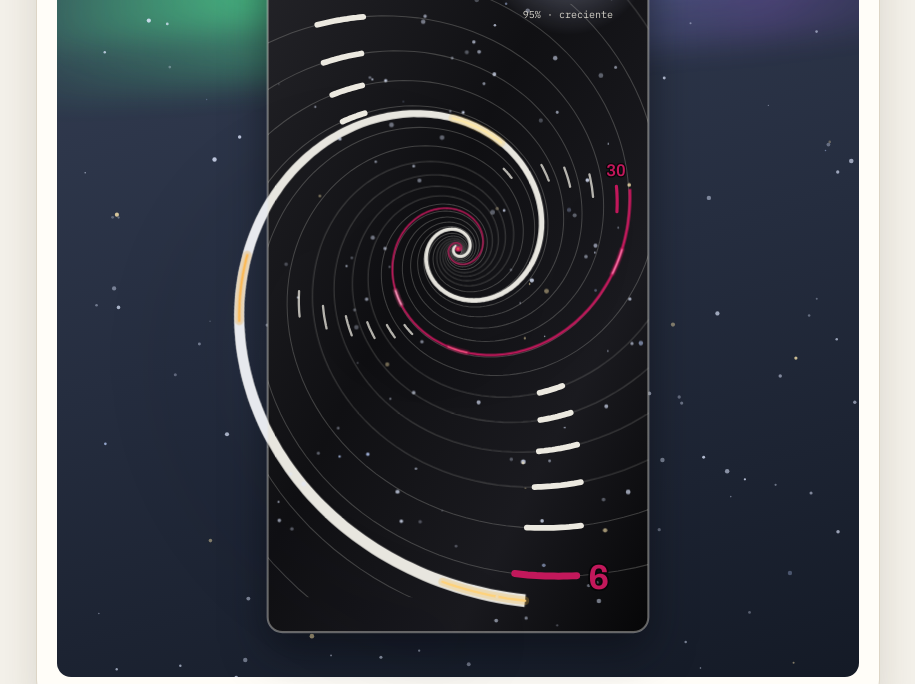
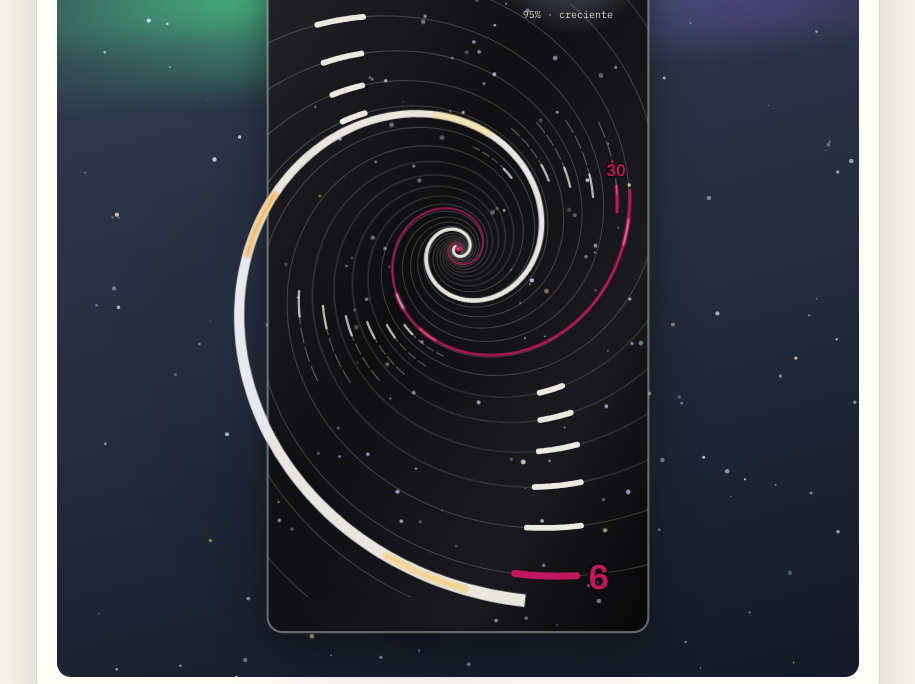
Before and after one commit to lcorito-oss/Fibonacci_Clocks, a plain HTML site: page index.html in a window 1280 px wide. Shown: the part 239-923 px from the top of the page, without its empty margins (182-1097 px from the left). Drawn offline with Linux system fonts and the light colour scheme; animation ran at ten frames a second.

Commit message:
Destello al chocar, gravedad suave en las líneas que rebotan y rayitas de cada minuto entre las marcas de 5; caché v13

```diff
--- a/assets/sw.js
+++ b/assets/sw.js
@@ -1,7 +1,7 @@
 /* Reloj de Fibonacci — service worker: guarda la página, sus iconos y
    la foto de la Luna para que el reloj abra sin conexión tras la
    primera visita, ya instalado o en el navegador. */
-var CACHE = "reloj-fibonacci-v11";
+var CACHE = "reloj-fibonacci-v13";
 var INDEX = "../index.html";
 var PRECACHE = [
   "../index.html",
--- a/index.html
+++ b/index.html
@@ -341,6 +341,10 @@
       .min-tick { fill: none; stroke: var(--p-tick); stroke-width: 2.2; stroke-linecap: round; opacity: 0.75; }
       .min-num.on { display: inline; fill: var(--p-hl); }
       .min-tick.on { stroke: var(--p-hl); stroke-width: 3; opacity: 1; }
+      /* Rayitas de cada minuto entre las marcas de 5: más chicas y
+         tenues, para contar el minuto exacto entre dos arcos. */
+      .min-tick-sub { fill: none; stroke: var(--p-tick); stroke-width: 1.1; stroke-linecap: round; opacity: 0.35; }
+      .min-tick-sub.on { stroke: var(--p-hl); stroke-width: 1.8; opacity: 1; }
       .plate-nums { transition: opacity 0.3s ease; }
       .hide-nums .plate-nums { opacity: 0; }
       .plate-num {
@@ -729,6 +733,10 @@
           { len: 24, s: 700, v: 280, c: "#ffa8c8", g: "#d14d7e" }
         ];
         var bouncersH = [], bouncersM = [];
+        // Gravedad suave dentro de la espiral (unidades de pathLength
+        // por segundo al cuadrado, hacia el centro): al subir se frena
+        // y al bajar acelera un poquito.
+        var GRAV = 18;
         var SP_A = 5.36, SP_B = -0.0053468; // espiral áurea: el radio crece ×φ cada 90° (~2.5 vueltas visibles)
         var PHI = { 1: 60, 2: 64, 3: 68, 4: 72, 5: 76, 6: 80,
                     7: -124, 8: -120, 9: -116, 10: -112, 11: -108, 12: -104 };
@@ -856,7 +864,7 @@
           BOUNCE_H.forEach(function (b) {
             var els = [];
             [spiralEl, spiralEl2].forEach(function (g) {
-              [["flow-glow flow-glow-h", b.g], ["flow flow-h", b.c]].forEach(function (cc) {
+              [["flow-glow flow-glow-h", b.g, 8, 0.28], ["flow flow-h", b.c, 2.2, 1]].forEach(function (cc) {
                 var fp = document.createElementNS(NS, "path");
                 fp.setAttribute("d", cl);
                 fp.setAttribute("pathLength", "1000");
@@ -865,10 +873,10 @@
                 fp.setAttribute("stroke-dasharray", b.len + " 1000");
                 fp.setAttribute("stroke-dashoffset", String(-b.s));
                 g.appendChild(fp);
-                els.push(fp);
+                els.push({ el: fp, w: cc[2], o: cc[3] });
               });
             });
-            bouncersH.push({ els: els, len: b.len, s: b.s, v: b.v });
+            bouncersH.push({ els: els, len: b.len, s: b.s, v: b.v, flash: 0 });
           });
           // Las 12 espirales de las horas, grabadas, como en la imagen
           // de referencia: la misma curva logarítmica de la espiral
@@ -1199,7 +1207,7 @@
         // la derecha y 35-60 a la izquierda, con marquitas cortas que son
         // tramos exactos de una segunda espiral, fina y roja, que gira una
         // vuelta por hora (el minutero). El minuto en curso se resalta.
-        var minNumEls = {}, minTickEls = {};
+        var minNumEls = {}, minTickEls = {}, minSubEls = {};
         function markMinute(deg) {
           var m = (((deg % 360) + 360) % 360) / 6, j = Math.floor(m / 5) || 12;
           for (var k = 1; k <= 12; k++) {
@@ -1207,6 +1215,9 @@
             minNumEls[k].classList.toggle("on", k === j);
             minTickEls[k].classList.toggle("on", k === j);
           }
+          // La rayita del minuto exacto en curso también se enciende.
+          var mm = Math.floor(m) % 60, s;
+          for (s in minSubEls) minSubEls[s].classList.toggle("on", Number(s) === mm);
         }
         (function buildMinuteScale() {
           var NS2 = "http://www.w3.org/2000/svg", numsG = document.getElementById("plateNums");
@@ -1224,6 +1235,20 @@
             var tk = document.createElementNS(NS2, "path");
             tk.setAttribute("d", td); tk.setAttribute("class", "min-tick");
             numsG.appendChild(tk); minTickEls[j] = tk;
+            // Rayitas de cada minuto entre esta marca de 5 y la
+            // siguiente: más chicas y tenues, para contar el minuto
+            // exacto entre dos arcos (6° de espiral por minuto).
+            for (var k = 1; k <= 4; k++) {
+              var t0 = th - 6 * k, Ls1 = Ls * 0.55, td1 = "";
+              for (var i1 = 0; i1 <= 6; i1++) {
+                var q1 = spm(t0 - (Ls1 / K) * (1 - i1 / 6));
+                td1 += (i1 ? "L" : "M") + q1.x.toFixed(1) + " " + q1.y.toFixed(1);
+              }
+              var ts = document.createElementNS(NS2, "path");
+              ts.setAttribute("d", td1); ts.setAttribute("class", "min-tick-sub");
+              numsG.appendChild(ts);
+              minSubEls[(5 * j + k) % 60] = ts;
+            }
             var e1 = spm(th), e0 = spm(th - Ls / K);
             var far = Math.abs(e1.y - CENTER.y) > Math.abs(e0.y - CENTER.y) ? e1 : e0, near = far === e1 ? e0 : e1;
             var vx = far.x - near.x, vy = far.y - near.y, vl = Math.hypot(vx, vy) || 1;
@@ -1255,7 +1280,7 @@
           // Tres líneas que rebotan en la espiral del minutero.
           BOUNCE_M.forEach(function (b) {
             var els = [];
-            [["flow-glow flow-glow-m", b.g], ["flow flow-m", b.c]].forEach(function (cc) {
+            [["flow-glow flow-glow-m", b.g, 5, 0.4], ["flow flow-m", b.c, 1.4, 1]].forEach(function (cc) {
               var fp = document.createElementNS(NS2, "path");
               fp.setAttribute("d", mc);
               fp.setAttribute("pathLength", "1000");
@@ -1264,9 +1289,9 @@
               fp.setAttribute("stroke-dasharray", b.len + " 1000");
               fp.setAttribute("stroke-dashoffset", String(-b.s));
               handMinute.appendChild(fp);
-              els.push(fp);
+              els.push({ el: fp, w: cc[2], o: cc[3] });
             });
-            bouncersM.push({ els: els, len: b.len, s: b.s, v: b.v });
+            bouncersM.push({ els: els, len: b.len, s: b.s, v: b.v, flash: 0 });
           });
         })();
 
@@ -1490,35 +1515,64 @@
 
         // Anima las líneas que rebotan dentro de las espirales.
         function stepBouncers(list, dt) {
-          var i, j, e, b, a, c, ca, cc, overlap, tmp, dir, da, off;
+          var i, j, e, b, a, c, ca, cc, overlap, tmp, dir, da, off, fw, item;
+          var minA, maxA, minC, maxC, wantA, wantC, pushC, newA, newC;
           for (i = 0; i < list.length; i++) {
             b = list[i];
+            // Gravedad: al subir (v < 0) se frena, al bajar (v > 0)
+            // acelera un poquito.
+            b.v += GRAV * dt;
             b.s += b.v * dt;
             if (b.s < 0) { b.s = 0; b.v = Math.abs(b.v); }
             if (b.s + b.len > 1000) { b.s = 1000 - b.len; b.v = -Math.abs(b.v); }
+            // El destello del choque se apaga poco a poco.
+            if (b.flash > 0) b.flash = Math.max(0, b.flash - dt / 0.35);
           }
           // Choque entre dos líneas: intercambian velocidades (como dos
-          // bolas iguales) y se separan para no quedarse pegadas.
+          // bolas iguales) y se separan para no quedarse pegadas; además
+          // les queda un destello breve. Si una queda pegada a un
+          // extremo, la otra se aparta todo lo que falta. Se repasa dos
+          // veces por si al separar una pareja se junta otra; en el
+          // repaso solo se separan, sin volver a intercambiar velocidades.
+          var pass, any;
+          for (pass = 0; pass < 2; pass++) {
+            any = false;
             for (i = 0; i < list.length; i++) {
               for (j = i + 1; j < list.length; j++) {
                 a = list[i]; c = list[j];
                 ca = a.s + a.len / 2; cc = c.s + c.len / 2;
                 overlap = (a.len + c.len) / 2 - Math.abs(ca - cc);
                 if (overlap > 0) {
+                  any = true;
+                  if (pass === 0) {
                     tmp = a.v; a.v = c.v; c.v = tmp;
+                    a.flash = 1; c.flash = 1;
+                  }
                   dir = cc >= ca ? 1 : -1;
-                ca -= dir * overlap / 2; cc += dir * overlap / 2;
-                a.s = Math.max(0, Math.min(1000 - a.len, ca - a.len / 2));
-                c.s = Math.max(0, Math.min(1000 - c.len, cc - c.len / 2));
-              }
-            }
+                  minA = a.len / 2; maxA = 1000 - a.len / 2;
+                  minC = c.len / 2; maxC = 1000 - c.len / 2;
+                  wantA = ca - dir * overlap / 2; wantC = cc + dir * overlap / 2;
+                  newA = Math.max(minA, Math.min(maxA, wantA));
+                  pushC = wantC - (wantA - newA);
+                  newC = Math.max(minC, Math.min(maxC, pushC));
+                  newA = Math.max(minA, Math.min(maxA, newA - (pushC - newC)));
+                  a.s = newA - a.len / 2; c.s = newC - c.len / 2;
+                }
+              }
+            }
+            if (!any) break;
           }
           for (i = 0; i < list.length; i++) {
             b = list[i];
             da = b.len + " 1000"; off = String(-b.s);
+            // Destello: la línea se ensancha y se ilumina un instante.
+            fw = 1 + b.flash * 0.9;
             for (e = 0; e < b.els.length; e++) {
-              b.els[e].setAttribute("stroke-dasharray", da);
-              b.els[e].setAttribute("stroke-dashoffset", off);
+              item = b.els[e];
+              item.el.setAttribute("stroke-dasharray", da);
+              item.el.setAttribute("stroke-dashoffset", off);
+              item.el.style.strokeWidth = (item.w * fw).toFixed(2);
+              item.el.style.opacity = Math.min(1, item.o + b.flash * 0.5).toFixed(2);
             }
           }
         }
```
Lines whose indentation alone changed are shown as unchanged.
